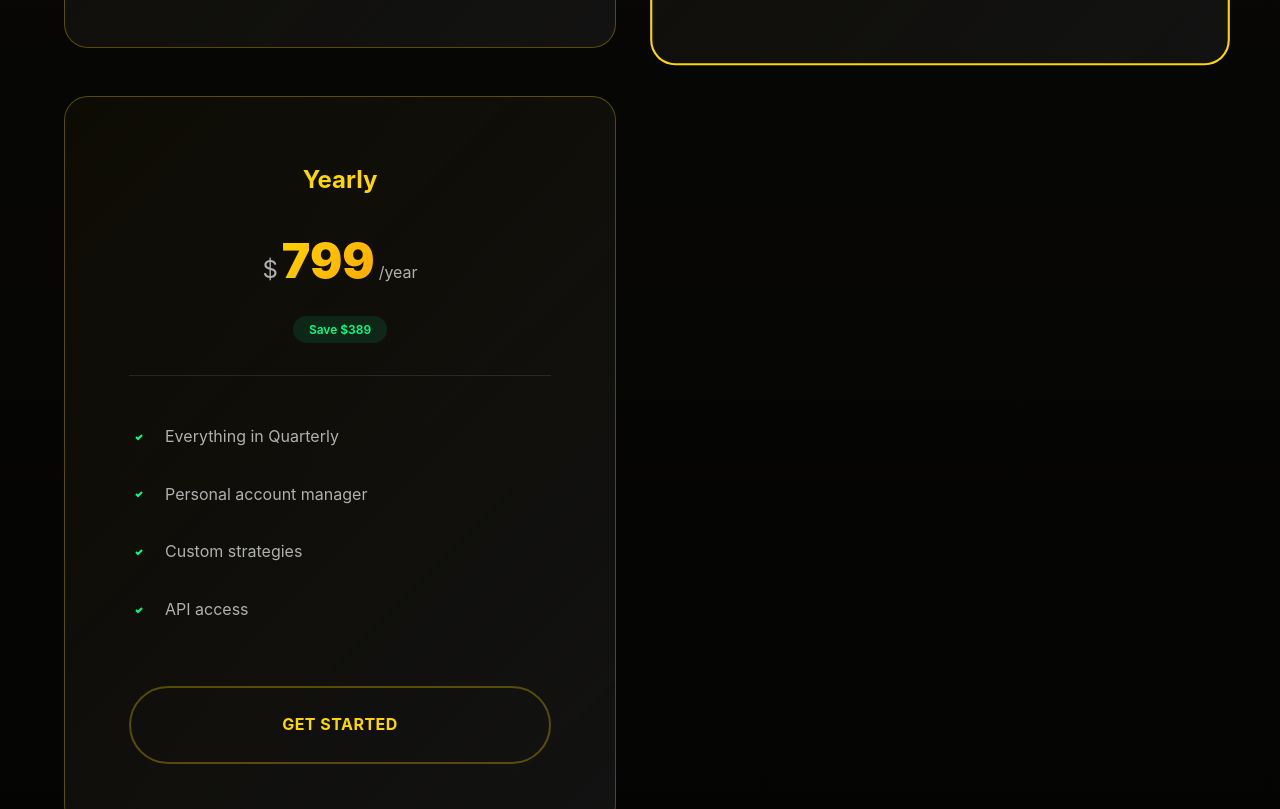
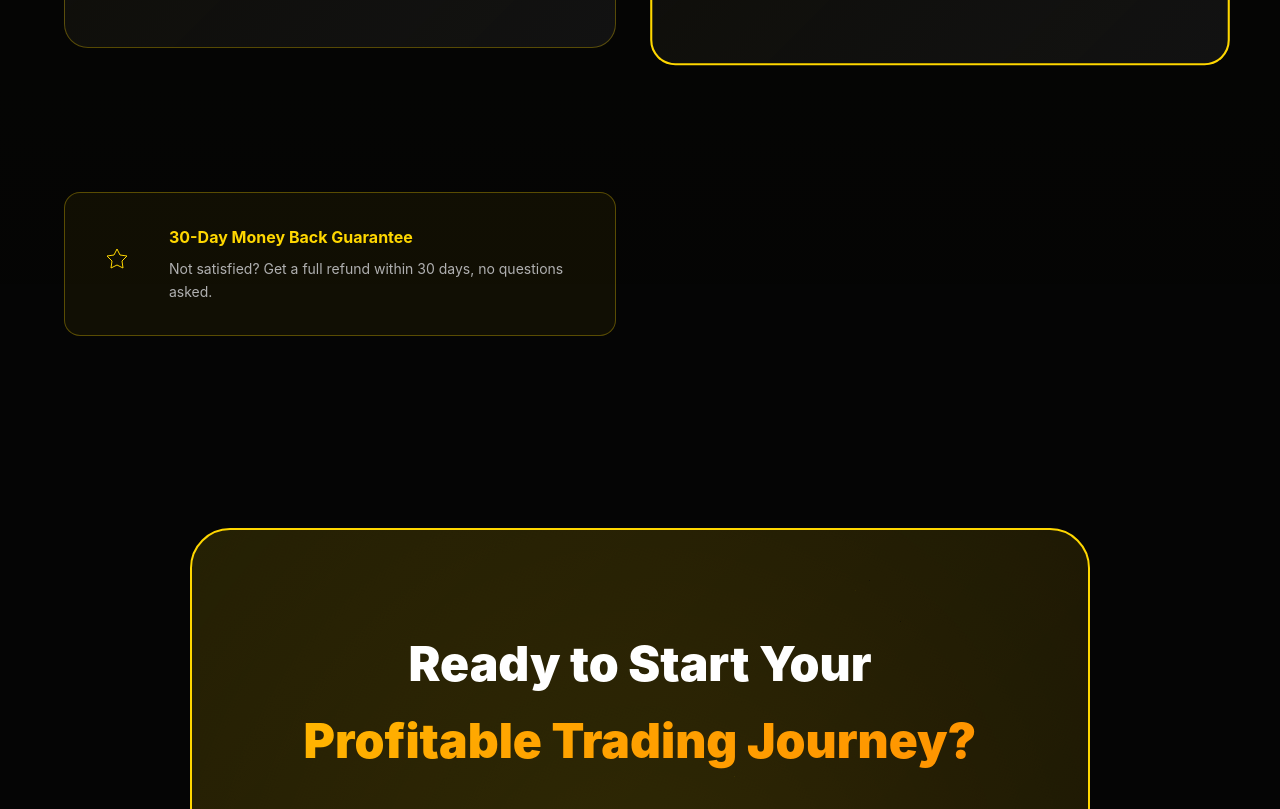
Before and after one commit to Dwiyulianto31072k4/luxquant-site, a plain HTML site: page index.html in a window 1280 px wide. Shown: the part 8917-9726 px from the top of the page. Drawn offline with nearby package versions, Linux system fonts and the light colour scheme; animation ran at ten frames a second.

Commit message:
Update index.html

```diff
--- a/index.html
+++ b/index.html
@@ -499,7 +499,7 @@
               data-aos="fade-up"
               data-aos-delay="200"
             >
-              <div class="feature-badge">Most Popular</div>
+              <div class="feature-badge">One Time Payment Only</div>
               <div class="feature-icon-wrapper">
                 <div class="feature-icon-bg"></div>
                 <span class="feature-icon">⚡</span>
@@ -788,9 +788,9 @@
               <div class="pricing-header">
                 <h3>Quarterly</h3>
                 <div class="pricing-price">
-                  <span class="currency">$</span>
-                  <span class="amount">249</span>
-                  <span class="period">/3 months</span>
+                  <span class="currency">IDR</span>
+                  <span class="amount">500.000</span>
+                  <span class="period">/Lifetime</span>
                 </div>
                 <span class="pricing-save">Save $48</span>
               </div>
@@ -867,88 +867,6 @@
                 Get Started
               </a>
             </div>
-
-            <div class="pricing-card">
-              <div class="pricing-header">
-                <h3>Yearly</h3>
-                <div class="pricing-price">
-                  <span class="currency">$</span>
-                  <span class="amount">799</span>
-                  <span class="period">/year</span>
-                </div>
-                <span class="pricing-save">Save $389</span>
-              </div>
-              <ul class="pricing-features">
-                <li>
-                  <svg
-                    class="check-icon"
-                    width="20"
-                    height="20"
-                    viewBox="0 0 20 20"
-                  >
-                    <path
-                      d="M7 10l2 2 4-4"
-                      stroke="currentColor"
-                      stroke-width="2"
-                      fill="none"
-                    />
-                  </svg>
-                  Everything in Quarterly
-                </li>
-                <li>
-                  <svg
-                    class="check-icon"
-                    width="20"
-                    height="20"
-                    viewBox="0 0 20 20"
-                  >
-                    <path
-                      d="M7 10l2 2 4-4"
-                      stroke="currentColor"
-                      stroke-width="2"
-                      fill="none"
-                    />
-                  </svg>
-                  Personal account manager
-                </li>
-                <li>
-                  <svg
-                    class="check-icon"
-                    width="20"
-                    height="20"
-                    viewBox="0 0 20 20"
-                  >
-                    <path
-                      d="M7 10l2 2 4-4"
-                      stroke="currentColor"
-                      stroke-width="2"
-                      fill="none"
-                    />
-                  </svg>
-                  Custom strategies
-                </li>
-                <li>
-                  <svg
-                    class="check-icon"
-                    width="20"
-                    height="20"
-                    viewBox="0 0 20 20"
-                  >
-                    <path
-                      d="M7 10l2 2 4-4"
-                      stroke="currentColor"
-                      stroke-width="2"
-                      fill="none"
-                    />
-                  </svg>
-                  API access
-                </li>
-              </ul>
-              <a href="https://linktr.ee/LuxQuantVIP" class="pricing-btn">
-                Get Started
-              </a>
-            </div>
-          </div>
 
           <div
             class="pricing-guarantee"
```
